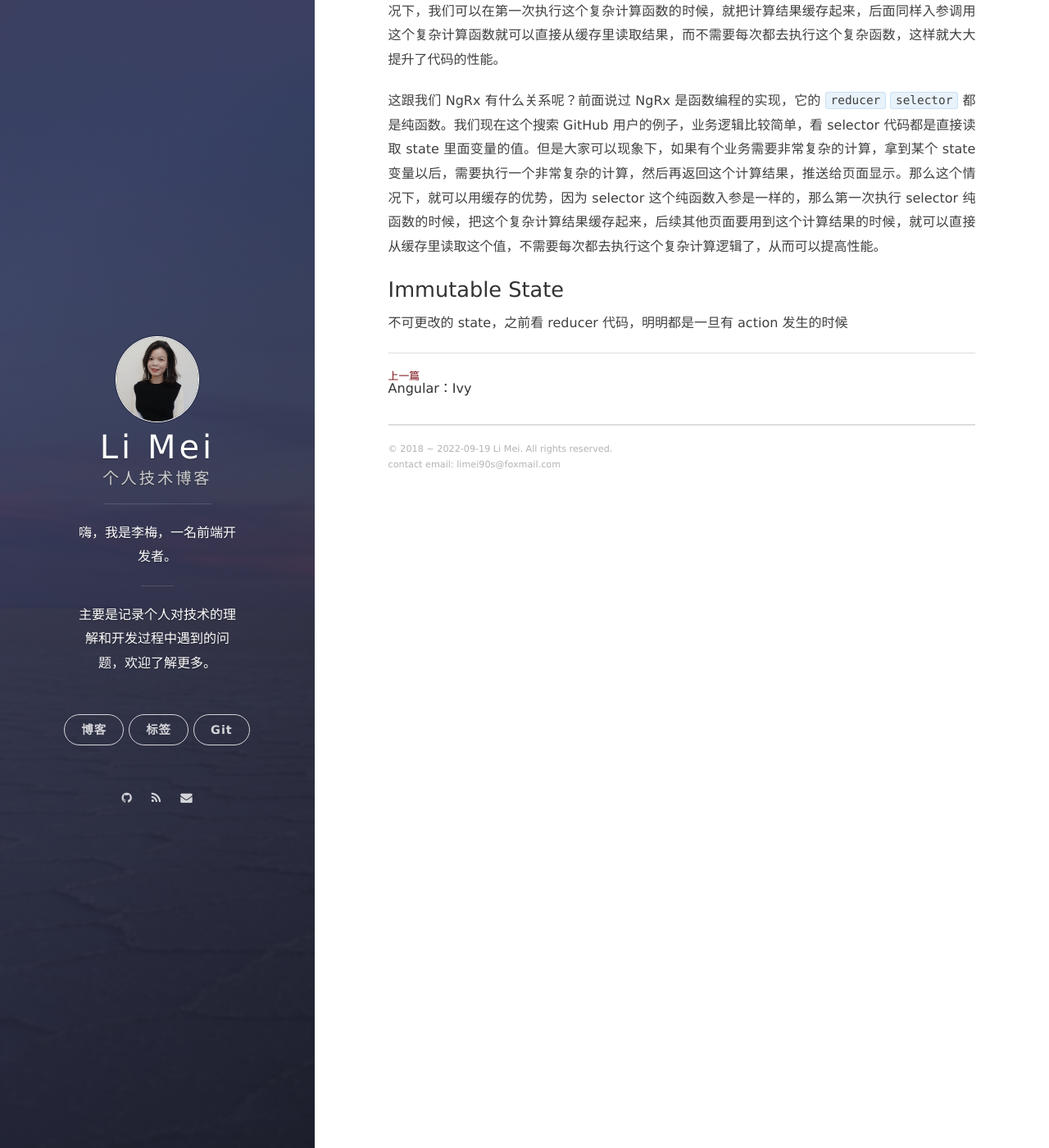
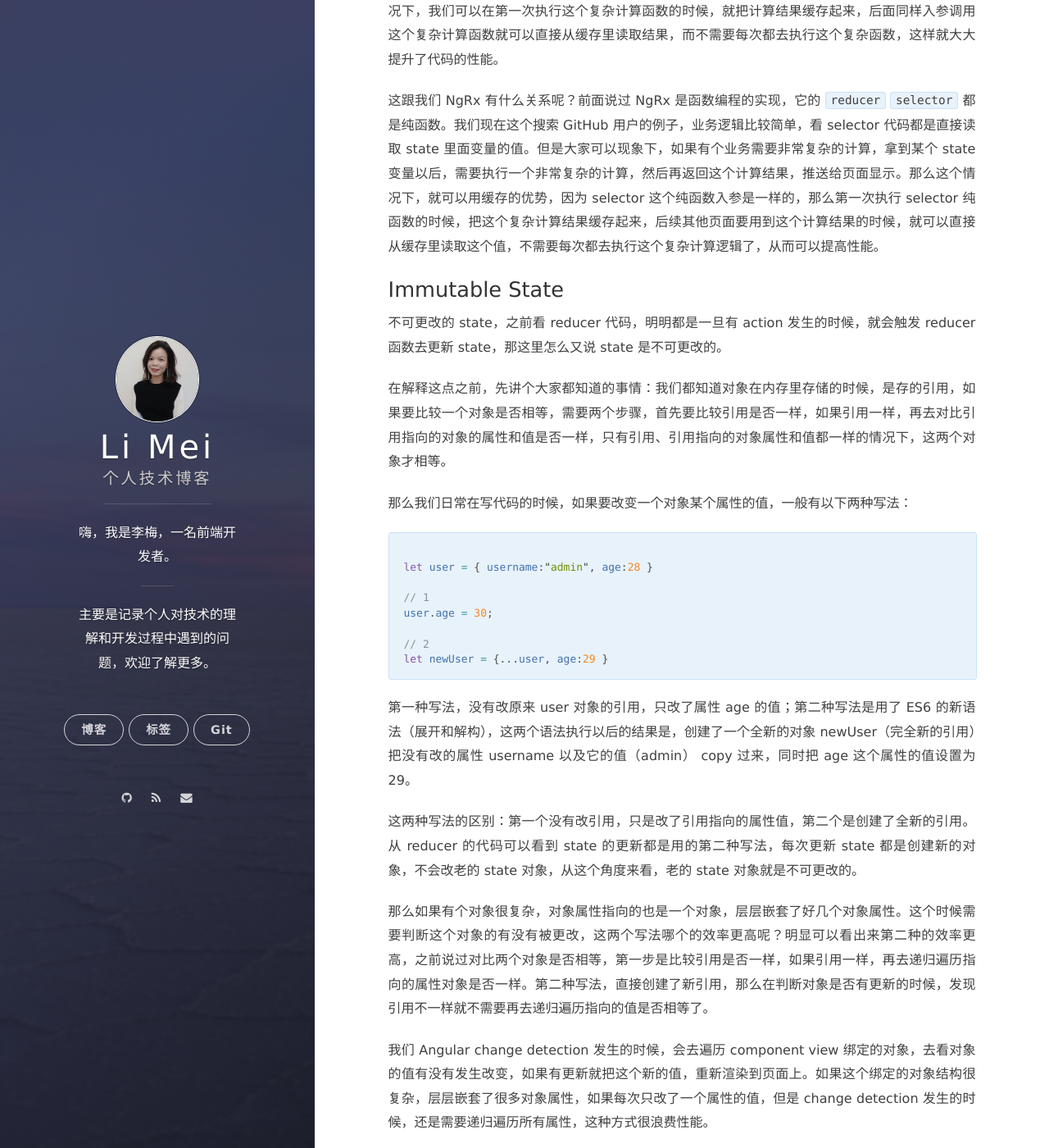
Before and after one commit to LiMeii/LiMeii.github.io, a Jekyll site: the page built from _posts/2022-09-10-ngrx-introduction.md, in a window 1280 px wide and 1400 px high, scrolled down 8387 px. Shown: the whole window at 82% size. Built offline with Jekyll 4.4.1, drawn with Linux system fonts in a browser that asks for light colours; nearby versions of some CDN libraries; some of the changed text lies outside the part shown.

Commit message:
functional programming: immutable state

````diff
--- a/_posts/2022-09-10-ngrx-introduction.md
+++ b/_posts/2022-09-10-ngrx-introduction.md
@@ -167,4 +167,39 @@ function sayHello(name){
 
 
 ### Immutable State
-不可更改的 state，之前看 reducer 代码，明明都是一旦有 action 发生的时候
+不可更改的 state，之前看 reducer 代码，明明都是一旦有 action 发生的时候，就会触发 reducer 函数去更新 state，那这里怎么又说 state 是不可更改的。
+
+
+在解释这点之前，先讲个大家都知道的事情：我们都知道对象在内存里存储的时候，是存的引用，如果要比较一个对象是否相等，需要两个步骤，首先要比较引用是否一样，如果引用一样，再去对比引用指向的对象的属性和值是否一样，只有引用、引用指向的对象属性和值都一样的情况下，这两个对象才相等。
+
+
+那么我们日常在写代码的时候，如果要改变一个对象某个属性的值，一般有以下两种写法：
+```js
+
+let user = { username:"admin", age:28 }
+
+// 1
+user.age = 30;
+
+// 2
+let newUser = {...user, age:29 }
+```
+
+第一种写法，没有改原来 user 对象的引用，只改了属性 age 的值；第二种写法是用了 ES6 的新语法（展开和解构），这两个语法执行以后的结果是，创建了一个全新的对象 newUser（完全新的引用）把没有改的属性 username 以及它的值（admin） copy 过来，同时把 age 这个属性的值设置为 29。
+
+
+这两种写法的区别：第一个没有改引用，只是改了引用指向的属性值，第二个是创建了全新的引用。从 reducer 的代码可以看到 state 的更新都是用的第二种写法，每次更新 state 都是创建新的对象，不会改老的 state 对象，从这个角度来看，老的 state 对象就是不可更改的。
+
+
+那么如果有个对象很复杂，对象属性指向的也是一个对象，层层嵌套了好几个对象属性。这个时候需要判断这个对象的有没有被更改，这两个写法哪个的效率更高呢？明显可以看出来第二种的效率更高，之前说过对比两个对象是否相等，第一步是比较引用是否一样，如果引用一样，再去递归遍历指向的属性对象是否一样。第二种写法，直接创建了新引用，那么在判断对象是否有更新的时候，发现引用不一样就不需要再去递归遍历指向的值是否相等了。
+
+
+我们 Angular change detection 发生的时候，会去遍历 component view 绑定的对象，去看对象的值有没有发生改变，如果有更新就把这个新的值，重新渲染到页面上。如果这个绑定的对象结构很复杂，层层嵌套了很多对象属性，如果每次只改了一个属性的值，但是 change detection 发生的时候，还是需要递归遍历所有属性，这种方式很浪费性能。
+
+
+用了 NgRx 这种 state 更新方式，每次都创建新的引用（牺牲空间换取更短的时间，以空间换时间），那么再判断绑定对象是否又更新的时候，发现引用不一样，就可以把新的对象渲染到页面上。
+
+
+Immutable State 除了这个性能优势之外，还有个优势是，因为每次更新 state 对象都是创建一个新的对象，原来的对象都在内存里，相当于所有的 history 都在内存里，那么我们可以 undo、redo 这个改动，像 state 的 devtools 就是基于这一点实现的。
+
+### Side Effect
````
